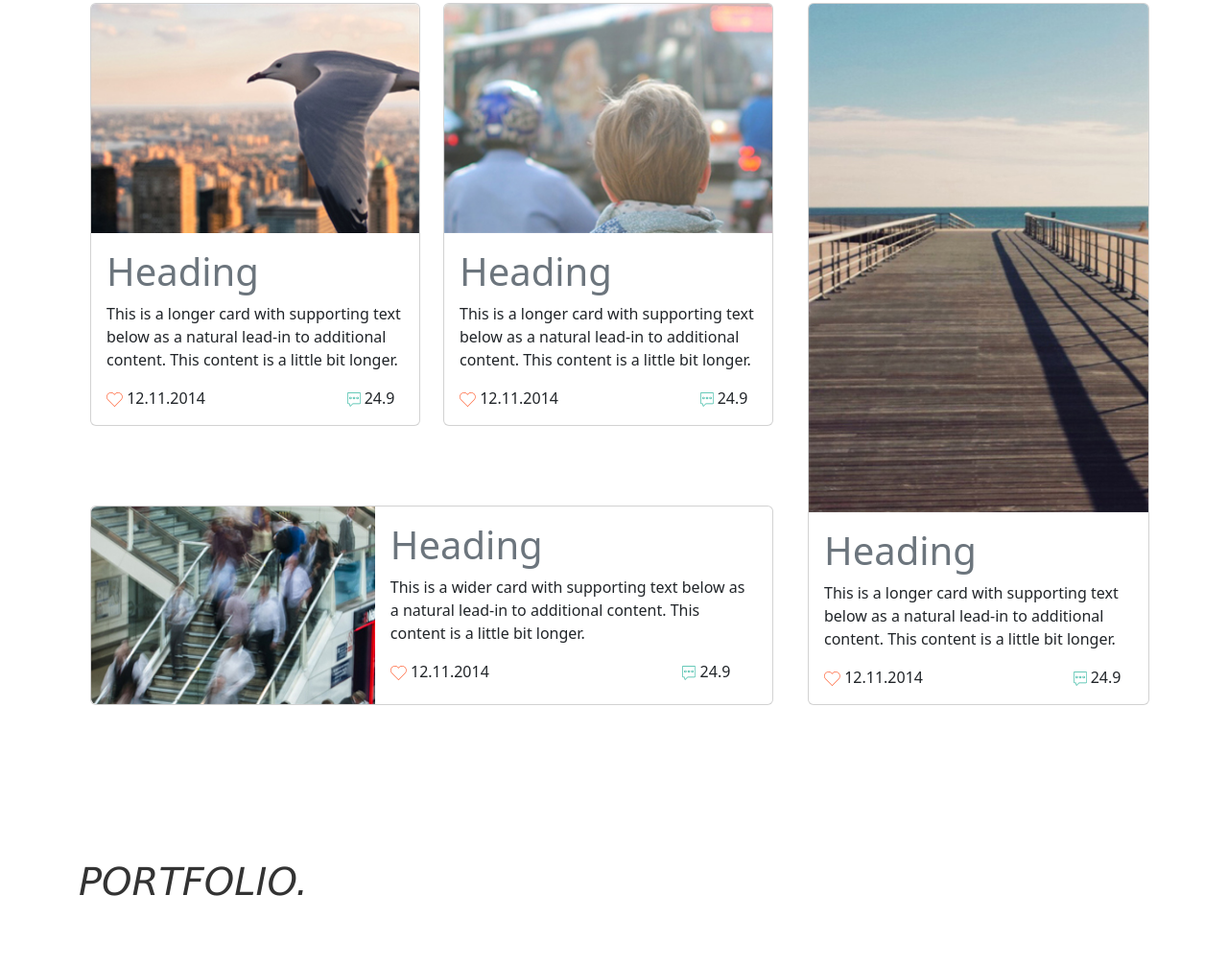
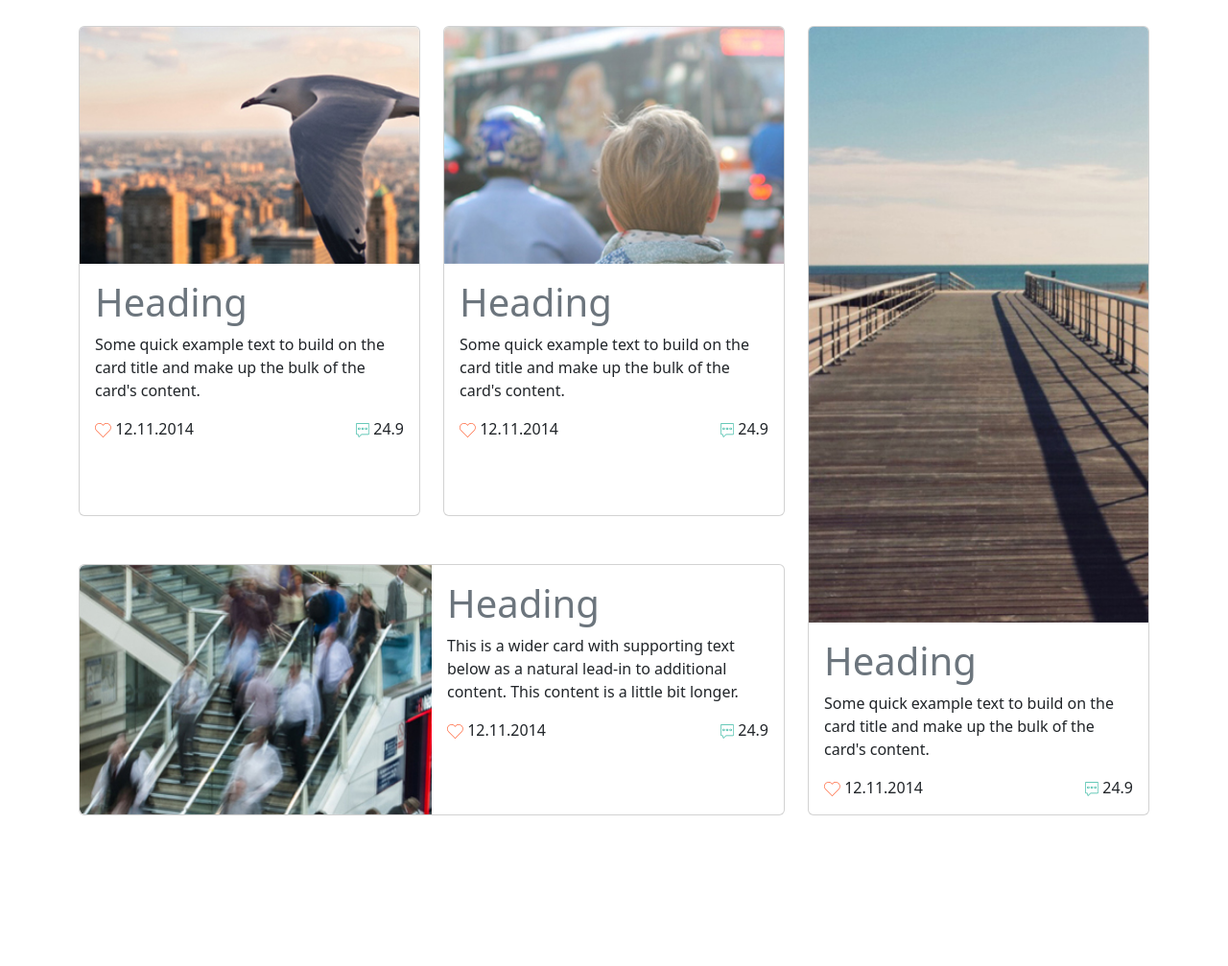
Before and after one commit to MoaazelG7arip/Ruddy, a plain HTML site: page index.html in a window 1280 px wide. Shown: the part 2893-3900 px from the top of the page at 96% size. Drawn offline with Linux system fonts and the light colour scheme.

Commit message:
modified something

```diff
--- a/css/style.css
+++ b/css/style.css
@@ -139,12 +139,10 @@ section.four .test-card > .right img{
 section.four .card .four img{
     width: 100%;
 }
-.high1{
-    max-height: 400px;
-}
-@media(min-width:768px){
+
+@media(max-width:767px){
     .high1{
-        max-height: 530px;
+        max-height: 500px;
     }
 }
 
--- a/index.html
+++ b/index.html
@@ -131,109 +131,53 @@
     </section>
     <section class="four container">
         <h1>OUR BLOG.</h1>
-        <!-- <div class="content row">
-            <div class="col-lg-8 col-12 row">
-                <div class="col-lg-6 col-12">
-                    <div class="card my-lg-0 my-5">
-                        <img src="images/b1.jpg" class="card-img-top" alt="...">
-                        <div class="card-body bg-secondary bg-opacity-10 text-secondary">
-                            <h3>HEADING</h3>
+          <div class="row">
+            <div class="col-md-8">
+                <div class="row h-100">
+                    <div class="col-6 pb-4" style="height: 65%;">
+                        <div class="h-100">
+                            <div class="card h-100 w-100">
+                                <img src="./images/b1.jpg" class="card-img-top" alt="...">
+                                <div class="card-body">
+                                    <h1 class="card-title text-secondary">Heading</h1>
                                     <p class="card-text">Some quick example text to build on the card title and make up the bulk of the card's content.</p>
-                            <div class="row justify-content-between">
-                                <div class="left col-5"> <img src="images/like.png"> 12.11.2014</div>
-                                <div class="right col-3"><img src="images/comment.png"> 24.9</div>
-                            </div>
-                        </div>
-                    </div>
-                </div>
-
-                <div class="col-lg-6 col-12">
-                    <div class="card my-lg-0 my-5">
-                        <img src="images/b2.jpg" class="card-img-top" alt="...">
-                        <div class="card-body bg-secondary bg-opacity-10 text-secondary">
-                            <h3>HEADING</h3>
-                            <p class="card-text">Some quick example text to build on the card title and make up the bulk of the card's content.</p>
-                            <div class="row justify-content-between">
-                                <div class="left col-5"> <img src="images/like.png"> 12.11.2014</div>
-                                <div class="right col-3"><img src="images/comment.png"> 24.9</div>
-                            </div>
-                        </div>
-                      </div>
-                </div>
-
-                <div class="row test-card my-lg-0 my-5 bg-secondary bg-opacity-10 text-secondary col-12 row-cols-2 p-0 rounded-3 ">
-                    <div class="left p-3">
-                        <h3 class=" pt-4">HEADING</h3>
-                        <p>
-                            Lorem ipsum dolor sit amet, consectetur adipisicing elit. Temporibus asperiores aut officiis tempore rem non suscipit nulla nostrum ipsum corrupti. Eos impedit inventore alias fuga ex, praesentium magni cupiditate aperiam!
-                        </p>
-                        <div class="row justify-content-between">
-                            <div class="left col-5"> <img src="images/like.png"> 12.11.2014</div>
-                            <div class="right col-3"><img src="images/comment.png"> 24.9</div>
-                        </div>
-                    </div>
-                    <div class="right p-0">
-                        <img src="images/b4.jpg" alt="">
-                    </div>
-                </div>
-            </div>
-            <div class="col-lg-4 col-12 ">
-                <div class="card my-lg-0 my-5 four">
-                        <img src="images/b3.jpg" class="card-img-top " alt="...">
-                    <div class="card-body bg-secondary bg-opacity-10 text-secondary">
-                      <h3>HEADING</h3>
-                      <p class="card-text">Some quick example text to build on the card title and make up the bulk of the card's content.</p>
-                      <div>
-                        <div class="row justify-content-between">
-                           <div class="left col-5"> <img src="images/like.png"> 12.11.2014</div>
-                            <div class="right col-3"><img src="images/comment.png"> 24.9</div>
+                                    <div class="d-flex justify-content-between">
+                                        <div class="left"> <img src="images/like.png"> 12.11.2014</div>
+                                        <div class="right"><img src="images/comment.png"> 24.9</div>
                                     </div>
                                 </div>
                             </div>
                         </div>
                     </div>
-        </div> -->
-        <div class="row row-cols-lg-2 g-4">
-            <div class=" col-lg-8 my-5 m-lg-0 row d-flex align-content-between ">
-                <div class="col-lg-6" >
-                <div class="card my-5 m-lg-0">
-                    <img src="./images/b1.jpg" class="card-img-top" alt="...">
+                    <div class="col-6 pb-4" style="height: 65%;">
+                        <div class="h-100">
+                            <div class="card h-100 w-100">
+                                <img src="./images/b2.jpg" class="card-img-top" alt="...">
                                 <div class="card-body">
                                     <h1 class="card-title text-secondary">Heading</h1>
-                    <p class="card-text">This is a longer card with supporting text below as a natural lead-in to additional content. This content is a little bit longer.</p>
-                    <div class="row justify-content-between">
-                        <div class="left col-5"> <img src="images/like.png"> 12.11.2014</div>
-                        <div class="right col-3"><img src="images/comment.png"> 24.9</div>
+                                    <p class="card-text">Some quick example text to build on the card title and make up the bulk of the card's content.</p>
+                                    <div class="d-flex justify-content-between">
+                                        <div class="left"> <img src="images/like.png"> 12.11.2014</div>
+                                        <div class="right"><img src="images/comment.png"> 24.9</div>
                                     </div>
                                 </div>
                             </div>
                         </div>
-                <div class="col-lg-6">
-                <div class="card mb-5 m-lg-0">
-                    <img src="./images/b2.jpg" class="card-img-top" alt="...">
-                    <div class="card-body">
-                        <h1 class="card-title text-secondary">Heading</h1>
-                        <p class="card-text">This is a longer card with supporting text below as a natural lead-in to additional content. This content is a little bit longer.</p>
-                        <div class="row justify-content-between">
-                            <div class="left col-5"> <img src="images/like.png"> 12.11.2014</div>
-                            <div class="right col-3"><img src="images/comment.png"> 24.9</div>
                     </div>
+                    <div class="col-12 pb-4 pb-md-0">
+                        <div class="h-100">
+                            <div class="card h-100 w-100">
+                                <div class="row g-0 h-100">
+                                  <div class="col-6 h-100">
+                                    <img src="./images/b4.jpg" class="img-fluid rounded-start h-100" alt="...">
                                   </div>
-                </div>
-                </div>
-                <div class="col-12">
-                    <div class="card">
-                        <div class="row g-0 h-100">
-                          <div class="col-lg-5 h-100">
-                            <img src="./images/b4.jpg" class="img-fluid rounded-start h-100 w-100" alt="..." >
-                          </div>
-                          <div class="col-lg-7 h-100">
+                                  <div class="col-6">
                                     <div class="card-body">
                                         <h1 class="card-title text-secondary">Heading</h1>
                                         <p class="card-text">This is a wider card with supporting text below as a natural lead-in to additional content. This content is a little bit longer.</p>
-                                <div class="row justify-content-between">
-                                    <div class="left col-5"> <img src="images/like.png"> 12.11.2014</div>
-                                    <div class="right col-3"><img src="images/comment.png"> 24.9</div>
+                                        <div class="d-flex justify-content-between">
+                                            <div class="left"> <img src="images/like.png"> 12.11.2014</div>
+                                            <div class="right"><img src="images/comment.png"> 24.9</div>
                                         </div>
                                     </div>
                                 </div>
@@ -241,20 +185,25 @@
                               </div>
                         </div>
                     </div>
-            <div class="col-lg-4 m-0">
-                <div class="card ">
-                    <img src="./images/b3.jpg" class="card-img-top m-0 high1" alt="...">
+                </div>
+            </div>
+            <div class="col-md-4 pt-5 pt-md-0">
+                <div>
+                    <div class="card h-100 w-100">
+                        <img src="./images/b3.jpg" class="card-img-top img-fluid high1" alt="...">
                         <div class="card-body">
                             <h1 class="card-title text-secondary">Heading</h1>
-                        <p class="card-text">This is a longer card with supporting text below as a natural lead-in to additional content. This content is a little bit longer.</p>
-                        <div class="row justify-content-between">
-                            <div class="left col-5"> <img src="images/like.png"> 12.11.2014</div>
-                            <div class="right col-3"><img src="images/comment.png"> 24.9</div>
+                            <p class="card-text">Some quick example text to build on the card title and make up the bulk of the card's content.</p>
+                            <div class="d-flex justify-content-between">
+                                <div class="left"> <img src="images/like.png"> 12.11.2014</div>
+                                <div class="right"><img src="images/comment.png"> 24.9</div>
                             </div>
                         </div>
                     </div>
                 </div>
             </div>
+          </div>
+
         </section>
     <section class="five">
         <div class="container">
```
Also changed, not shown: 1 other file. Lines whose indentation alone changed are shown as unchanged.
